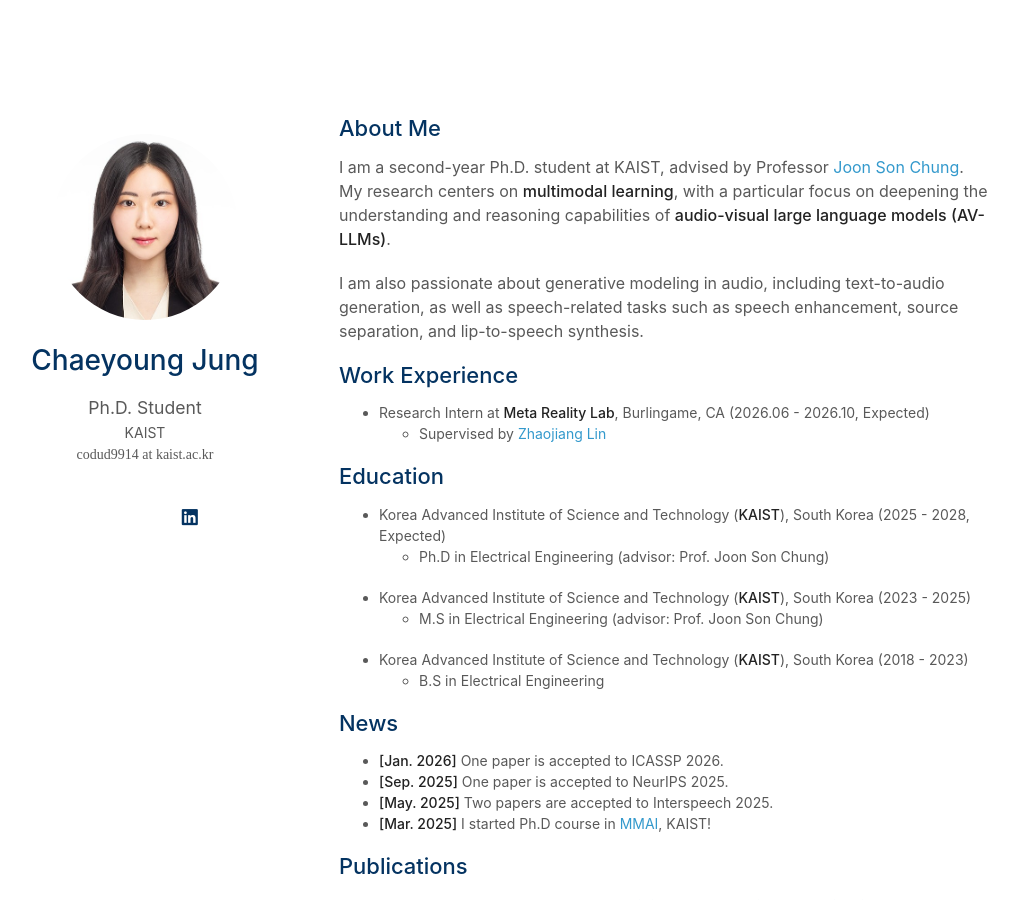
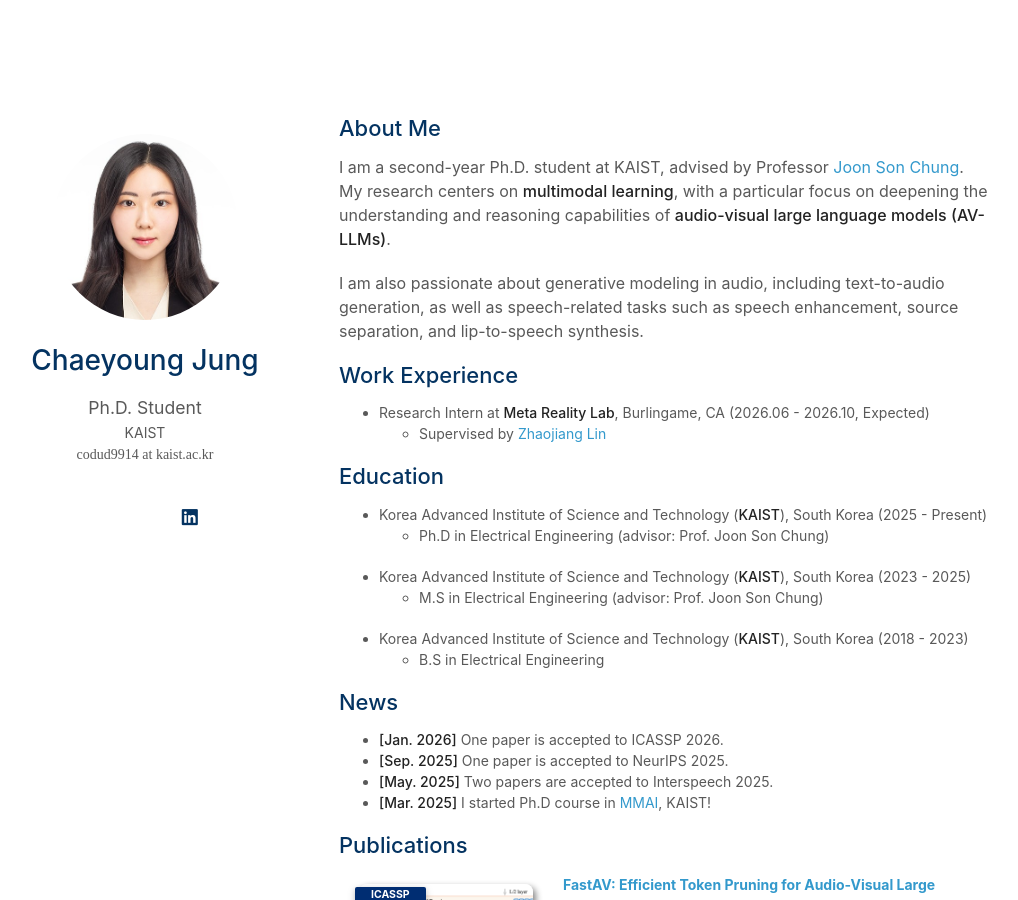
Before and after one commit to cyongong/cyongong.github.io, a Jekyll site: the page built from index.md, in a window 1280 px wide and 900 px high. Shown: the whole window, without its empty margins (131-1149 px from the left). Built offline with Jekyll 4.4.1, drawn with Linux system fonts in a browser that asks for light colours; a style sheet for code colours, icons or effects is not loaded; our own code applies the rules of GitHub Pages for plain Markdown files.

Commit message:
Update index.md

```diff
--- a/index.md
+++ b/index.md
@@ -20,7 +20,7 @@ I am also passionate about generative modeling in audio, including text-to-audio
   - Supervised by <a href="https://scholar.google.com/citations?user=cPtgl3wAAAAJ&hl=en&oi=ao">Zhaojiang Lin</a>
 
 ## Education
-- Korea Advanced Institute of Science and Technology (**KAIST**), South Korea  (2025 - 2028, Expected)
+- Korea Advanced Institute of Science and Technology (**KAIST**), South Korea  (2025 - Present)
   - Ph.D in Electrical Engineering (advisor: Prof. Joon Son Chung)
 - Korea Advanced Institute of Science and Technology (**KAIST**), South Korea  (2023 - 2025)
   - M.S in Electrical Engineering (advisor: Prof. Joon Son Chung)
```
